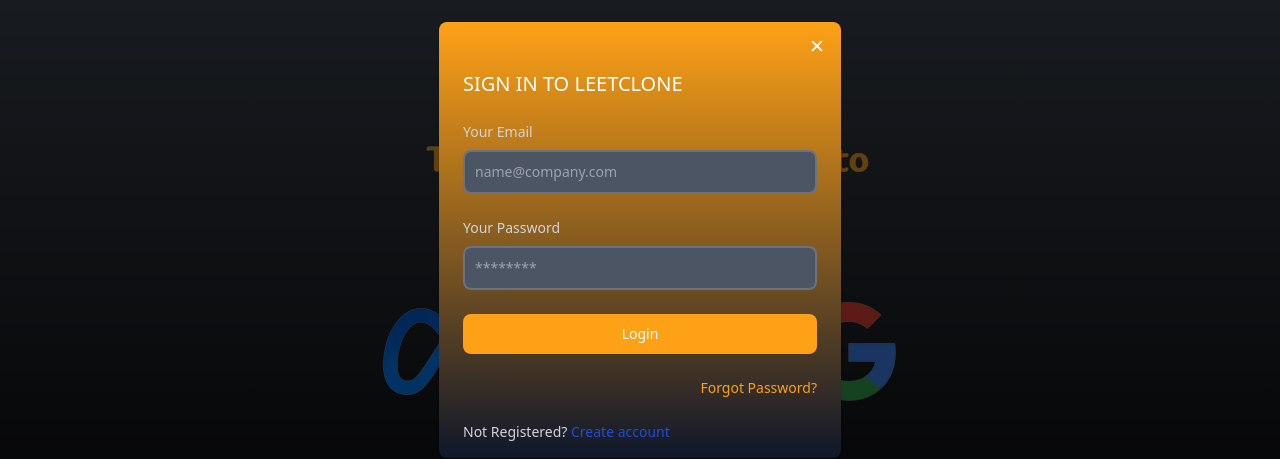
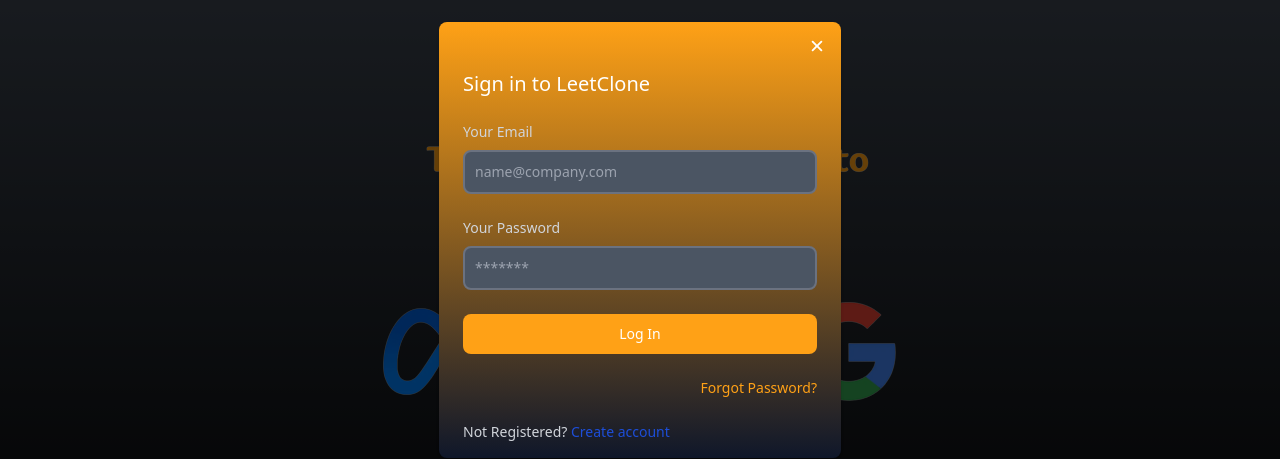
Before and after one commit to abdulApp/arcode_hub, a Next.js app: page /auth in a window 1280 px wide. Both pictures are taken after a click on the button "Sign In". Shown: the part 160-619 px from the top of the page. Built offline with nearby package versions, Linux system fonts and the light colour scheme.

Commit message:
login functionality

```diff
--- a/src/components/Modals/Login.tsx
+++ b/src/components/Modals/Login.tsx
@@ -1,5 +1,8 @@
 import { authModalState } from "@/atoms/authModalAtom";
-import React from "react";
+import { auth } from "@/firebase/firebase";
+import { useRouter } from "next/router";
+import React, { useEffect, useState } from "react";
+import { useSignInWithEmailAndPassword } from "react-firebase-hooks/auth";
 import { useSetRecoilState } from "recoil";
 
 type LoginProps = {};
@@ -7,14 +10,52 @@
 const Login: React.FC<LoginProps> = () => {
   const setAuthModalState = useSetRecoilState(authModalState);
 
-  const handleClick = (type:"login" | "register" | "forgotPassword") => {
+  const handleClick = (type: "login" | "register" | "forgotPassword") => {
     setAuthModalState((prev) => ({ ...prev, type }));
   };
+
+  const [inputs, setInputs] = useState({ email: "", password: "" });
+
+  const router = useRouter();
+
+  const [signInWithEmailAndPassword, user, loading, error] =
+    useSignInWithEmailAndPassword(auth);
+
+  const handleInputChange = (e: React.ChangeEvent<HTMLInputElement>) => {
+    setInputs((prev) => ({ ...prev, [e.target.name]: e.target.value }));
+  };
+
+  const handleLogin = async (e: React.FormEvent<HTMLFormElement>) => {
+    e.preventDefault();
+    if (!inputs.email || !inputs.password)
+      return alert("Please fill all fields");
+    try {
+      const newUser = await signInWithEmailAndPassword(
+        inputs.email,
+        inputs.password
+      );
+      if (!newUser) return;
+      router.push("/");
+    } catch (error: any) {
+      alert(error.message);
+      // error(error.message, {
+      //   position: "top-center",
+      //   autoClose: 3000,
+      //   theme: "dark",
+      // });
+    }
+  };
+
+  console.log(user);
+
+  useEffect(() => {
+    if (error) alert(error.message);
+    // toast.error(error.message, { position: "top-center", autoClose: 3000, theme: "dark" });
+  }, [error]);
+
   return (
-    <form className="space-y-6 px-6 pb-4">
-      <h3 className="text-xl font-medium text-white uppercase">
-        sign in to leetclone
-      </h3>
+    <form className="space-y-6 px-6 pb-4" onSubmit={handleLogin}>
+      <h3 className="text-xl font-medium text-white">Sign in to LeetClone</h3>
       <div>
         <label
           htmlFor="email"
@@ -23,10 +64,14 @@
           Your Email
         </label>
         <input
+          onChange={handleInputChange}
           type="email"
           name="email"
           id="email"
-          className="border-2 outline-none sm:text-sm rounded-lg focus:ring-blue-500 focus:border-blue-500 block w-full p-2.5 bg-gray-600 border-gray-500 placeholder-gray-400 text-white"
+          className="
+            border-2 outline-none sm:text-sm rounded-lg focus:ring-blue-500 focus:border-blue-500 block w-full p-2.5
+            bg-gray-600 border-gray-500 placeholder-gray-400 text-white
+        "
           placeholder="name@company.com"
         />
       </div>
@@ -38,21 +83,30 @@
           Your Password
         </label>
         <input
+          onChange={handleInputChange}
           type="password"
           name="password"
           id="password"
-          className="border-2 outline-none sm:text-sm rounded-lg focus:ring-blue-500 focus:border-blue-500 block w-full p-2.5 bg-gray-600 border-gray-500 placeholder-gray-400 text-white"
-          placeholder="********"
+          className="
+            border-2 outline-none sm:text-sm rounded-lg focus:ring-blue-500 focus:border-blue-500 block w-full p-2.5
+            bg-gray-600 border-gray-500 placeholder-gray-400 text-white
+        "
+          placeholder="*******"
         />
       </div>
 
       <button
         type="submit"
-        className="w-full text-white focus:ring-blue-300 font-medium rounded-lg text-sm px-5 py-2.5 text-center bg-brand-orange hover:bg-brand-orange-s"
+        className="w-full text-white focus:ring-blue-300 font-medium rounded-lg
+                text-sm px-5 py-2.5 text-center bg-brand-orange hover:bg-brand-orange-s
+            "
       >
-        Login
+        {loading ? "Loading..." : "Log In"}
       </button>
-      <button className="flex w-full justify-end" onClick={() => handleClick("forgotPassword")}>
+      <button
+        className="flex w-full justify-end"
+        onClick={() => handleClick("forgotPassword")}
+      >
         <a
           href="#"
           className="text-sm block text-brand-orange hover:underline w-full text-right"
@@ -62,7 +116,11 @@
       </button>
       <div className="text-sm font-medium text-gray-300">
         Not Registered?{" "}
-        <a href="#" className="text-blue-700 hover:underline" onClick={() => handleClick("register")}>
+        <a
+          href="#"
+          className="text-blue-700 hover:underline"
+          onClick={() => handleClick("register")}
+        >
           Create account
         </a>
       </div>
```
